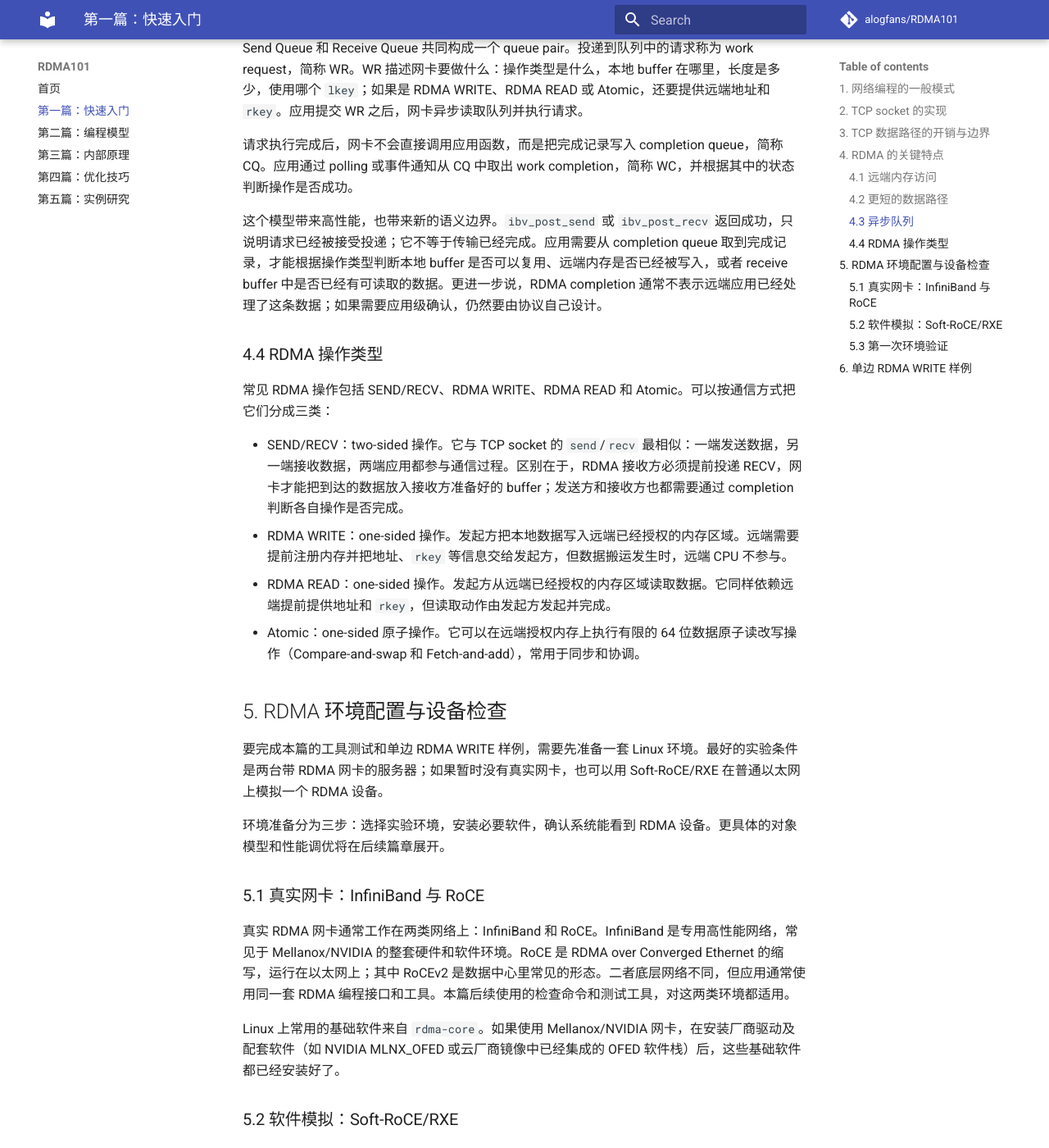
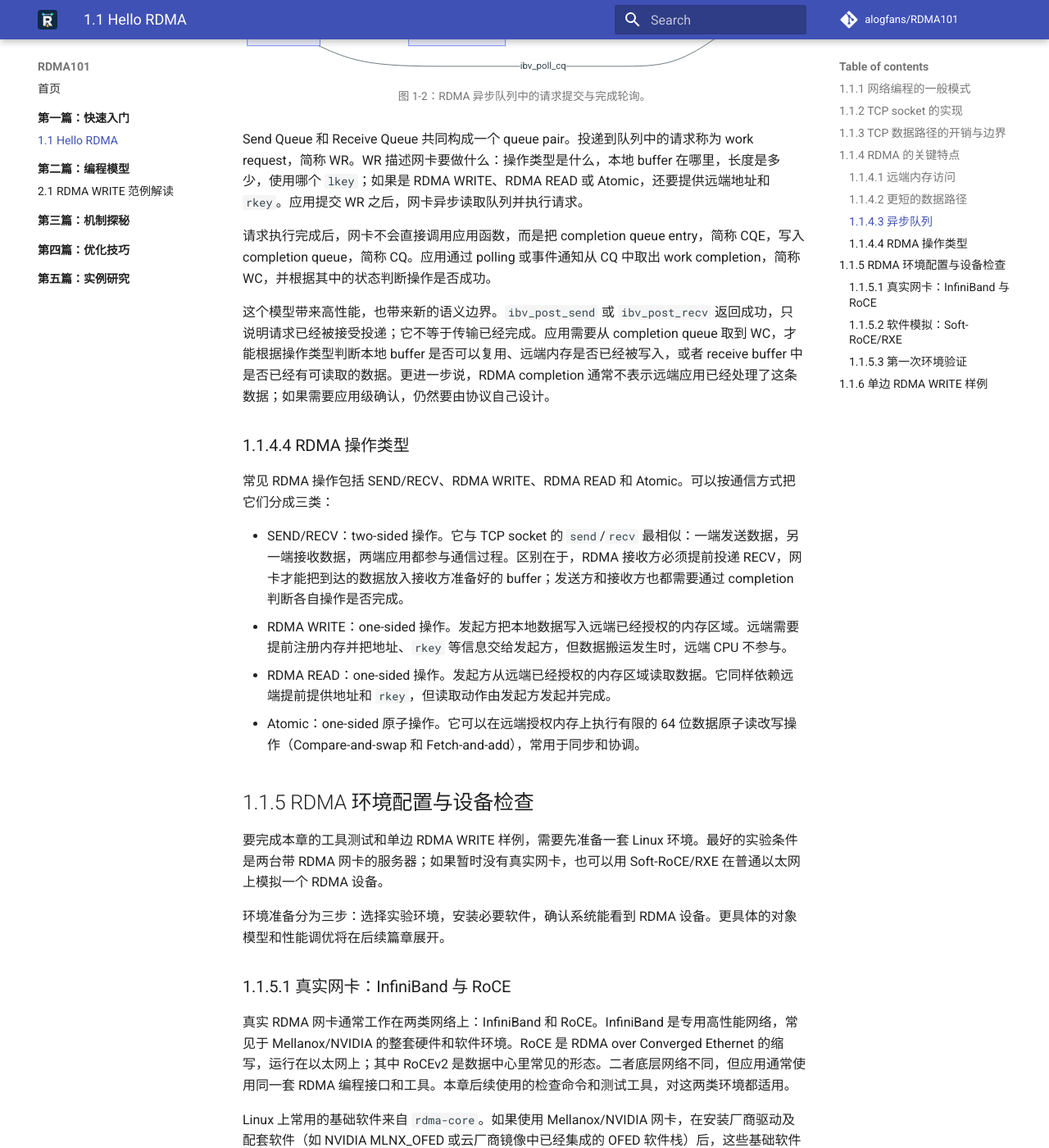
Before and after one commit to alogfans/RDMA101, an MkDocs documentation site: the page built from docs/01-introduction/01-hello-world.md, in a window 1280 px wide and 1400 px high, scrolled down 4856 px. Shown: the whole window at 82% size. Built offline with MkDocs 1.6.1 and Material for MkDocs 9.7.7, drawn with Linux system fonts in a browser that asks for light colours; comment, search, counter and statistics services are not loaded; some of the changed text lies outside the part shown.

Commit message:
Add more docs

````diff
--- a/docs/01-introduction.md
+++ b/docs/01-introduction/01-hello-world.md
@@ -1,18 +1,18 @@
-# 第一篇：快速入门
+# 1.1 Hello RDMA
 
 两台机器之间传输数据，最常见的方式是 TCP socket。TCP 提供可靠、通用、易部署的字节流抽象，把连接维护、报文处理、重传、拥塞控制等细节交给内核完成。这样的抽象降低了网络编程的门槛，但也意味着数据路径会深度经过内核协议栈。对于高性能数据传输系统，系统调用、协议处理和缓冲区管理等都会影响延迟、吞吐和 CPU 开销。
 
 RDMA 重新组织这条数据路径。它将频繁发生的数据传输从内核协议栈中移出，由应用、用户态库、驱动和 RDMA 网卡共同完成；相应地，应用也必须显式处理内存注册、队列提交和完成事件。学习 RDMA 因而不能只看 API，也不能只看网卡配置。
 
-本篇分为三段：
+本章分为三段：
 
-- 第 1、2 节说明网络编程的一般模式，以及 TCP socket 如何实现这一模式；
-- 第 3、4 节说明高性能数据传输对数据路径提出的要求，以及 RDMA 的关键特点；
-- 第 5、6 节完成环境检查、基础测试和一个单边 RDMA WRITE 样例。
+- 第 1.1.1、1.1.2 节说明网络编程的一般模式，以及 TCP socket 如何实现这一模式；
+- 第 1.1.3、1.1.4 节说明高性能数据传输对数据路径提出的要求，以及 RDMA 的关键特点；
+- 第 1.1.5、1.1.6 节完成环境检查、基础测试和一个单边 RDMA WRITE 样例。
 
-完成本篇后，应能判断一台机器是否具备运行 RDMA 程序的基本条件，并能运行一个最小的 one-sided RDMA 程序。
+完成本章后，应能判断一台机器是否具备运行 RDMA 程序的基本条件，并能运行一个最小的 one-sided RDMA 程序。
 
-## 1. 网络编程的一般模式
+## 1.1.1 网络编程的一般模式
 
 网络程序要解决两类问题。第一类是建立通信关系：本端是谁，远端是谁，双方通过什么路径通信。第二类是传输数据：发送方把哪段内存中的内容送出去，接收方把收到的数据放到哪段内存中，以及应用如何知道一次操作已经完成。
 
@@ -26,7 +26,7 @@ RDMA 重新组织这条数据路径。它将频繁发生的数据传输从内核
 
 这些对象构成了网络编程的基本骨架。不同传输机制的差异，主要体现在 endpoint 如何表示，连接如何建立，buffer 如何交给传输层，以及完成状态由谁产生、以什么方式返回给应用。
 
-## 2. TCP socket 的实现
+## 1.1.2 TCP socket 的实现
 
 TCP socket 是上述模式在操作系统中的典型实现。它用 IP 地址和端口描述 endpoint，用 socket 文件描述符表示通信对象。server 创建监听 socket 后，先用 `bind` 指定本地地址和端口，再用 `listen` 进入监听状态，最后通过 `accept` 接受 client 发起的连接。client 使用 `connect` 连接 server。连接建立后，两端都会得到一个已连接 socket，并通过 `send` 和 `recv` 在这条连接上传输数据。
 
@@ -44,6 +44,9 @@ sequenceDiagram
     Client->>Server: send()
     Server->>Server: recv()
 ```
+
+图 1-1：TCP socket 的连接建立与数据接收过程。
+{: .figure-caption }
 
 以下代码片段保留 server 端最核心的动作：绑定本地地址，进入监听状态，接受连接，然后从连接上读取数据。
 
@@ -76,7 +79,7 @@ send(fd, buf, sizeof(buf), 0);
 
 不过，当传输路径本身进入性能敏感的数据面时，socket 抽象隐藏的成本就需要重新评估。RDMA 要解决的不是“怎样替代 TCP”，而是在特定部署条件下，怎样为数据面提供更短、更直接的路径。
 
-## 3. TCP 数据路径的开销与边界
+## 1.1.3 TCP 数据路径的开销与边界
 
 在大模型推理、分布式存储、远程内存等场景中，系统经常需要在节点之间搬运大块数据，或者以很高频率传输小消息。这类数据面需求通常不是“能够通信”这么简单，而是希望端到端持续达到 GB/s 级带宽，同时把延迟控制在微秒级。此时，数据移动不再只是业务逻辑之后的附属步骤，而会直接决定吞吐、延迟和资源利用率。
 
@@ -92,7 +95,7 @@ send(fd, buf, sizeof(buf), 0);
 
 因此，RDMA 不应被理解为 TCP 的通用替代品。它更适合被看作一种数据面技术：在硬件、网络和部署条件相对受控的环境中，以更低的 CPU 参与度、更短的数据路径和更明确的内存语义完成数据移动。实际系统也经常同时使用 TCP 和 RDMA：TCP 负责连接管理、控制消息或跨网络边界的通信，RDMA 负责性能敏感的数据传输。
 
-## 4. RDMA 的关键特点
+## 1.1.4 RDMA 的关键特点
 
 理解 RDMA，先要理解 DMA。DMA 是 Direct Memory Access 的缩写，指设备在获得授权后，可以不通过 CPU 逐字节搬运数据，而是直接在设备和主机内存之间传输数据。网卡收包、磁盘读写、GPU 数据传输都会用到 DMA。CPU 仍然负责配置设备、提交请求、处理完成和异常；真正的大块数据搬运则由设备完成。
 
@@ -100,21 +103,22 @@ RDMA 就是远程 DMA：一台机器的 RDMA 网卡，在本端程序提交请
 
 本节只介绍 RDMA 区别于 TCP socket 的几个关键特点。protection domain、memory region、queue pair、completion queue 等对象之间的完整关系，将在第二篇“编程模型”中展开。
 
-### 4.1 远端内存访问
+### 1.1.4.1 远端内存访问
 
 TCP socket 提供的是字节流。应用把数据写入 socket，远端应用再从 socket 读出数据。RDMA 提供的抽象更接近“内存访问”：一端可以把数据写入远端的一段内存，也可以从远端的一段内存读取数据。远端地址、访问权限和完成语义不再完全隐藏在内核协议栈中，而是成为应用协议必须显式处理的内容。
 
 这并不意味着任意机器都能读写任意远端内存。远端内存必须先被注册，并授予相应权限；发起 RDMA READ、RDMA WRITE 或 Atomic 操作时，还需要使用远端提供的地址和 `rkey`。因此，RDMA 的“直接访问”建立在明确授权之上。
 
-### 4.2 更短的数据路径
+### 1.1.4.2 更短的数据路径
 
 传统 TCP 程序的数据路径通常经过内核网络协议栈。应用调用 `send` 或 `recv` 后，内核负责 socket buffer 管理、TCP/IP 协议处理、拥塞控制、重传和唤醒通知。RDMA 的数据路径不同：资源建立完成后，应用可以通过用户态 Verbs 接口提交请求，由 RDMA 网卡执行组包、发送或接收。
 
-这通常被称为 kernel bypass。准确地说，它指数据面绕过通用内核网络协议栈，而不是整个程序不经过内核。设备发现、资源创建、内存注册、权限设置和错误事件处理仍然需要内核和驱动参与。
+!!! note "kernel bypass 不是完全绕过内核"
+    kernel bypass 指数据面绕过通用内核网络协议栈，而不是整个程序不经过内核。设备发现、资源创建、内存注册、权限设置和错误事件处理仍然需要内核和驱动参与。
 
 RDMA 也常与 zero copy 一起讨论。RDMA 语境中的 zero copy 主要指避免数据在应用 buffer 和内核 buffer 之间反复复制，让网卡通过 DMA 直接访问应用指定的内存区域。为了做到这一点，应用必须把相关内存注册为 memory region，并在提交请求时使用对应的 `lkey`；如果允许远端访问，还需要把远端地址和 `rkey` 交给对端。
 
-### 4.3 异步队列
+### 1.1.4.3 异步队列
 
 RDMA 不是同步的函数调用模型，而是异步队列模型。一个 queue pair，简称 QP，维护两个队列：send queue 和 receive queue。应用发起 SEND、RDMA WRITE、RDMA READ 或 Atomic 操作时，把请求投递到 send queue；应用准备接收 SEND 消息时，把接收 buffer 投递到 receive queue。
 
@@ -131,13 +135,16 @@ flowchart LR
     A -->|"ibv_poll_cq"| CQ
 ```
 
+图 1-2：RDMA 异步队列中的请求提交与完成轮询。
+{: .figure-caption }
+
 Send Queue 和 Receive Queue 共同构成一个 queue pair。投递到队列中的请求称为 work request，简称 WR。WR 描述网卡要做什么：操作类型是什么，本地 buffer 在哪里，长度是多少，使用哪个 `lkey`；如果是 RDMA WRITE、RDMA READ 或 Atomic，还要提供远端地址和 `rkey`。应用提交 WR 之后，网卡异步读取队列并执行请求。
 
-请求执行完成后，网卡不会直接调用应用函数，而是把完成记录写入 completion queue，简称 CQ。应用通过 polling 或事件通知从 CQ 中取出 work completion，简称 WC，并根据其中的状态判断操作是否成功。
+请求执行完成后，网卡不会直接调用应用函数，而是把 completion queue entry，简称 CQE，写入 completion queue，简称 CQ。应用通过 polling 或事件通知从 CQ 中取出 work completion，简称 WC，并根据其中的状态判断操作是否成功。
 
-这个模型带来高性能，也带来新的语义边界。`ibv_post_send` 或 `ibv_post_recv` 返回成功，只说明请求已经被接受投递；它不等于传输已经完成。应用需要从 completion queue 取到完成记录，才能根据操作类型判断本地 buffer 是否可以复用、远端内存是否已经被写入，或者 receive buffer 中是否已经有可读取的数据。更进一步说，RDMA completion 通常不表示远端应用已经处理了这条数据；如果需要应用级确认，仍然要由协议自己设计。
+这个模型带来高性能，也带来新的语义边界。`ibv_post_send` 或 `ibv_post_recv` 返回成功，只说明请求已经被接受投递；它不等于传输已经完成。应用需要从 completion queue 取到 WC，才能根据操作类型判断本地 buffer 是否可以复用、远端内存是否已经被写入，或者 receive buffer 中是否已经有可读取的数据。更进一步说，RDMA completion 通常不表示远端应用已经处理了这条数据；如果需要应用级确认，仍然要由协议自己设计。
 
-### 4.4 RDMA 操作类型
+### 1.1.4.4 RDMA 操作类型
 
 常见 RDMA 操作包括 SEND/RECV、RDMA WRITE、RDMA READ 和 Atomic。可以按通信方式把它们分成三类：
 
@@ -146,21 +153,24 @@ Send Queue 和 Receive Queue 共同构成一个 queue pair。投递到队列中
 - RDMA READ：one-sided 操作。发起方从远端已经授权的内存区域读取数据。它同样依赖远端提前提供地址和 `rkey`，但读取动作由发起方发起并完成。
 - Atomic：one-sided 原子操作。它可以在远端授权内存上执行有限的 64 位数据原子读改写操作（Compare-and-swap 和 Fetch-and-add），常用于同步和协调。
 
-## 5. RDMA 环境配置与设备检查
+## 1.1.5 RDMA 环境配置与设备检查
 
-要完成本篇的工具测试和单边 RDMA WRITE 样例，需要先准备一套 Linux 环境。最好的实验条件是两台带 RDMA 网卡的服务器；如果暂时没有真实网卡，也可以用 Soft-RoCE/RXE 在普通以太网上模拟一个 RDMA 设备。
+要完成本章的工具测试和单边 RDMA WRITE 样例，需要先准备一套 Linux 环境。最好的实验条件是两台带 RDMA 网卡的服务器；如果暂时没有真实网卡，也可以用 Soft-RoCE/RXE 在普通以太网上模拟一个 RDMA 设备。
 
 环境准备分为三步：选择实验环境，安装必要软件，确认系统能看到 RDMA 设备。更具体的对象模型和性能调优将在后续篇章展开。
 
-### 5.1 真实网卡：InfiniBand 与 RoCE
+### 1.1.5.1 真实网卡：InfiniBand 与 RoCE
 
-真实 RDMA 网卡通常工作在两类网络上：InfiniBand 和 RoCE。InfiniBand 是专用高性能网络，常见于 Mellanox/NVIDIA 的整套硬件和软件环境。RoCE 是 RDMA over Converged Ethernet 的缩写，运行在以太网上；其中 RoCEv2 是数据中心里常见的形态。二者底层网络不同，但应用通常使用同一套 RDMA 编程接口和工具。本篇后续使用的检查命令和测试工具，对这两类环境都适用。
+真实 RDMA 网卡通常工作在两类网络上：InfiniBand 和 RoCE。InfiniBand 是专用高性能网络，常见于 Mellanox/NVIDIA 的整套硬件和软件环境。RoCE 是 RDMA over Converged Ethernet 的缩写，运行在以太网上；其中 RoCEv2 是数据中心里常见的形态。二者底层网络不同，但应用通常使用同一套 RDMA 编程接口和工具。本章后续使用的检查命令和测试工具，对这两类环境都适用。
 
 Linux 上常用的基础软件来自 `rdma-core`。如果使用 Mellanox/NVIDIA 网卡，在安装厂商驱动及配套软件（如 NVIDIA MLNX_OFED 或云厂商镜像中已经集成的 OFED 软件栈）后，这些基础软件都已经安装好了。
 
-### 5.2 软件模拟：Soft-RoCE/RXE
+### 1.1.5.2 软件模拟：Soft-RoCE/RXE
 
-没有真实 RDMA 网卡时，可以使用 Soft-RoCE，也就是 RXE。RXE 是 Linux 内核提供的一个功能，支持在普通以太网接口上模拟一个 RDMA 设备。它的价值在于复现门槛低：一台普通 Linux 机器，就可以完成基本 RDMA 编程实验。RXE 适合学习 API 和通信流程，但不能代表真实网卡性能，也不适合做严肃性能测试。
+没有真实 RDMA 网卡时，可以使用 Soft-RoCE，也就是 RXE。RXE 是 Linux 内核提供的一个功能，支持在普通以太网接口上模拟一个 RDMA 设备。它的价值在于复现门槛低：一台普通 Linux 机器，就可以完成基本 RDMA 编程实验。
+
+!!! warning "RXE 不能替代真实硬件"
+    RXE 适合学习 API 和通信流程，但不能代表真实网卡性能，也不适合做严肃性能测试。
 
 配置 RXE 前，先选择一个已经能通信的普通网卡。以下命令以 `eth0` 为例：
 
@@ -182,7 +192,7 @@ sudo rdma link add rxe0 type rxe netdev eth0
 sudo rdma link delete rxe0
 ```
 
-### 5.3 第一次环境验证
+### 1.1.5.3 第一次环境验证
 
 环境准备完成后，需要做一次最小验证。验证顺序如下：
 
@@ -292,7 +303,7 @@ perftest 的结果主要看 client 端回显。client 端输出示例如下：
 
 这段输出可以分两层阅读。先看测试配置是否符合预期，例如 `Device`、`Connection type`、`Mtu`、`Link type` 和 `GID index`；再看最后一行结果，其中 `BW average[MB/sec]` 是平均带宽，`MsgRate[Mpps]` 是消息速率。
 
-## 6. 单边 RDMA WRITE 样例
+## 1.1.6 单边 RDMA WRITE 样例
 
 在基础 RDMA WRITE 测试通过后，可以通过一个最小程序观察单边 RDMA 的基本结构。样例放在 `examples/one_sided_write/` 目录下，源码可在 [GitHub](https://github.com/alogfans/RDMA101/tree/main/examples/one_sided_write) 查看。它使用 TCP 作为控制通道交换连接信息，再由 client 发起一次 RDMA WRITE，把字符串直接写入 server 注册好的内存。
 
@@ -309,6 +320,9 @@ sequenceDiagram
     Client->>Server: TCP 完成通知
     Server->>Server: 打印 buffer
 ```
+
+图 1-3：单边 RDMA WRITE 中控制信息交换与远端内存写入。
+{: .figure-caption }
 
 这个样例参考了 Mooncake TE 中 RDMA 数据路径的核心做法，但去掉了线程池、多网卡调度、metadata 管理和错误恢复等工程复杂度，只保留四个关键动作：
 
@@ -355,4 +369,7 @@ server 端会看到自己的 buffer 已经被远端写入：
 server: buffer after RDMA WRITE: "hello one-sided rdma"
 ```
 
-这就是 one-sided 的关键语义：数据搬运由 client 发起，写入 server 已授权的内存；server 的 CPU 不参与这次数据复制，也不会因为 RDMA WRITE 自动得到一条应用层消息。样例中最后仍然用 TCP 发了一个很小的完成通知，这是为了让 server 知道何时打印 buffer。真实系统通常也需要类似的控制面协议来管理元数据、权限、完成通知和错误处理。下一篇将继续说明这些对象和协议是怎么被组织起来的。
+!!! note "RDMA WRITE 不会自动通知远端应用"
+    数据搬运由 client 发起，写入 server 已授权的内存；server 的 CPU 不参与这次数据复制，也不会因为 RDMA WRITE 自动得到一条应用层消息。样例中最后仍然用 TCP 发了一个很小的完成通知，这是为了让 server 知道何时打印 buffer。真实系统通常也需要类似的控制面协议来管理元数据、权限、完成通知和错误处理。
+
+下一篇将继续说明这些对象和协议是怎么被组织起来的。
--- a/docs/stylesheets/extra.css
+++ b/docs/stylesheets/extra.css
@@ -10,3 +10,18 @@
   max-width: 100%;
   height: auto;
 }
+
+.md-typeset .figure-caption {
+  max-width: min(100%, 820px);
+  margin: -0.6rem auto 1.4rem;
+  color: var(--md-default-fg-color--light);
+  font-size: 0.85em;
+  text-align: center;
+}
+
+.md-typeset .table-caption {
+  margin: -0.4rem 0 1.2rem;
+  color: var(--md-default-fg-color--light);
+  font-size: 0.85em;
+  text-align: center;
+}
--- a/mkdocs.yml
+++ b/mkdocs.yml
@@ -1,12 +1,36 @@
 site_name: RDMA101
+site_description: 从 RDMA Hello World 到真实系统
 site_url: https://renfeng.org/rdma101/
 repo_url: https://github.com/alogfans/RDMA101
 repo_name: alogfans/RDMA101
 theme:
   name: material
+  logo: assets/rdma101.svg
+  favicon: assets/rdma101.svg
+  features:
+    - content.code.copy
+    - navigation.indexes
+    - navigation.sections
+    - navigation.top
+    - toc.follow
 extra_css:
   - stylesheets/extra.css
+copyright: >
+  Copyright &copy; 2026 Feng Ren.
+  Documentation: CC BY-NC-SA 4.0.
+  Code examples: Apache-2.0.
+extra:
+  social:
+    - icon: fontawesome/brands/github
+      link: https://github.com/alogfans/RDMA101
+      name: RDMA101 on GitHub
 markdown_extensions:
+  - attr_list
+  - admonition
+  - def_list
+  - pymdownx.details
+  - pymdownx.tabbed:
+      alternate_style: true
   - pymdownx.superfences:
       custom_fences:
         - name: mermaid
@@ -14,8 +38,15 @@ markdown_extensions:
           format: !!python/name:pymdownx.superfences.fence_code_format
 nav:
   - 首页: index.md
-  - 第一篇：快速入门: 01-introduction.md
-  - 第二篇：编程模型: 02-programming-model.md
-  - 第三篇：内部原理: 03-internals.md
-  - 第四篇：优化技巧: 04-optimization.md
-  - 第五篇：实例研究: 05-case-studies.md
+  - 第一篇：快速入门:
+      - 01-introduction/index.md
+      - 1.1 Hello RDMA: 01-introduction/01-hello-world.md
+  - 第二篇：编程模型:
+      - 02-programming-model/index.md
+      - 2.1 RDMA WRITE 范例解读: 02-programming-model/01-one-sided-write.md
+  - 第三篇：机制探秘:
+      - 03-internals/index.md
+  - 第四篇：优化技巧:
+      - 04-optimization/index.md
+  - 第五篇：实例研究:
+      - 05-case-studies/index.md
````
Also changed, not shown: other parts of docs/01-introduction/01-hello-world.md (+2 -1 lines), README.md (+21 -14 lines), SKILLS.md (+12 -2 lines), docs/01-introduction/index.md (added, +10 -0 lines), docs/02-programming-model.md (deleted, +0 -3 lines), docs/02-programming-model/01-one-sided-write.md (added, +421 -0 lines), docs/02-programming-model/index.md (added, +10 -0 lines), docs/03-internals.md (deleted, +0 -3 lines), docs/03-internals/index.md (added, +11 -0 lines), docs/04-optimization.md (deleted, +0 -3 lines), docs/04-optimization/index.md (added, +12 -0 lines), docs/05-case-studies.md (deleted, +0 -3 lines), docs/05-case-studies/index.md (added, +11 -0 lines), docs/index.md (+25 -13 lines), 1 more files.
